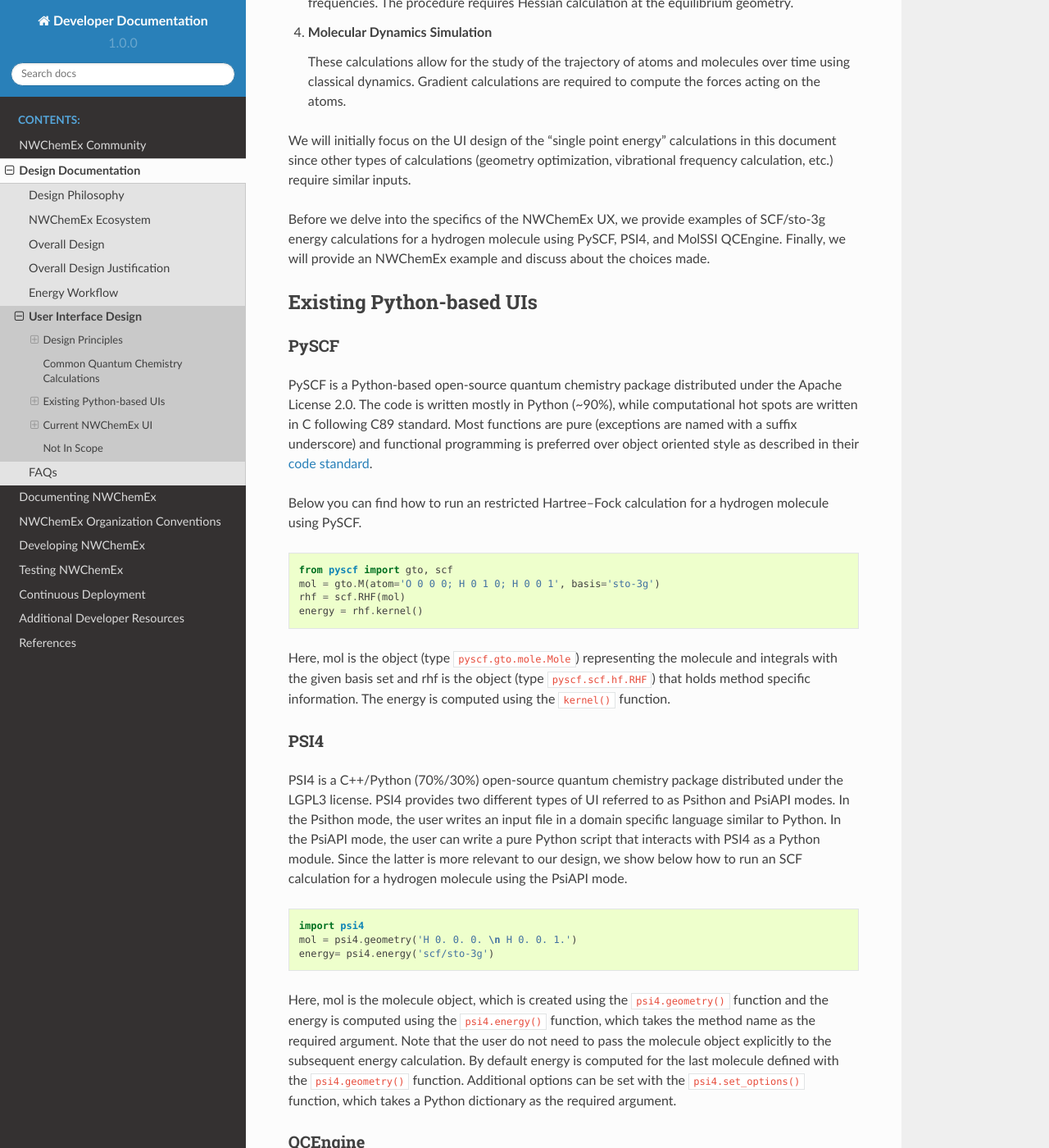
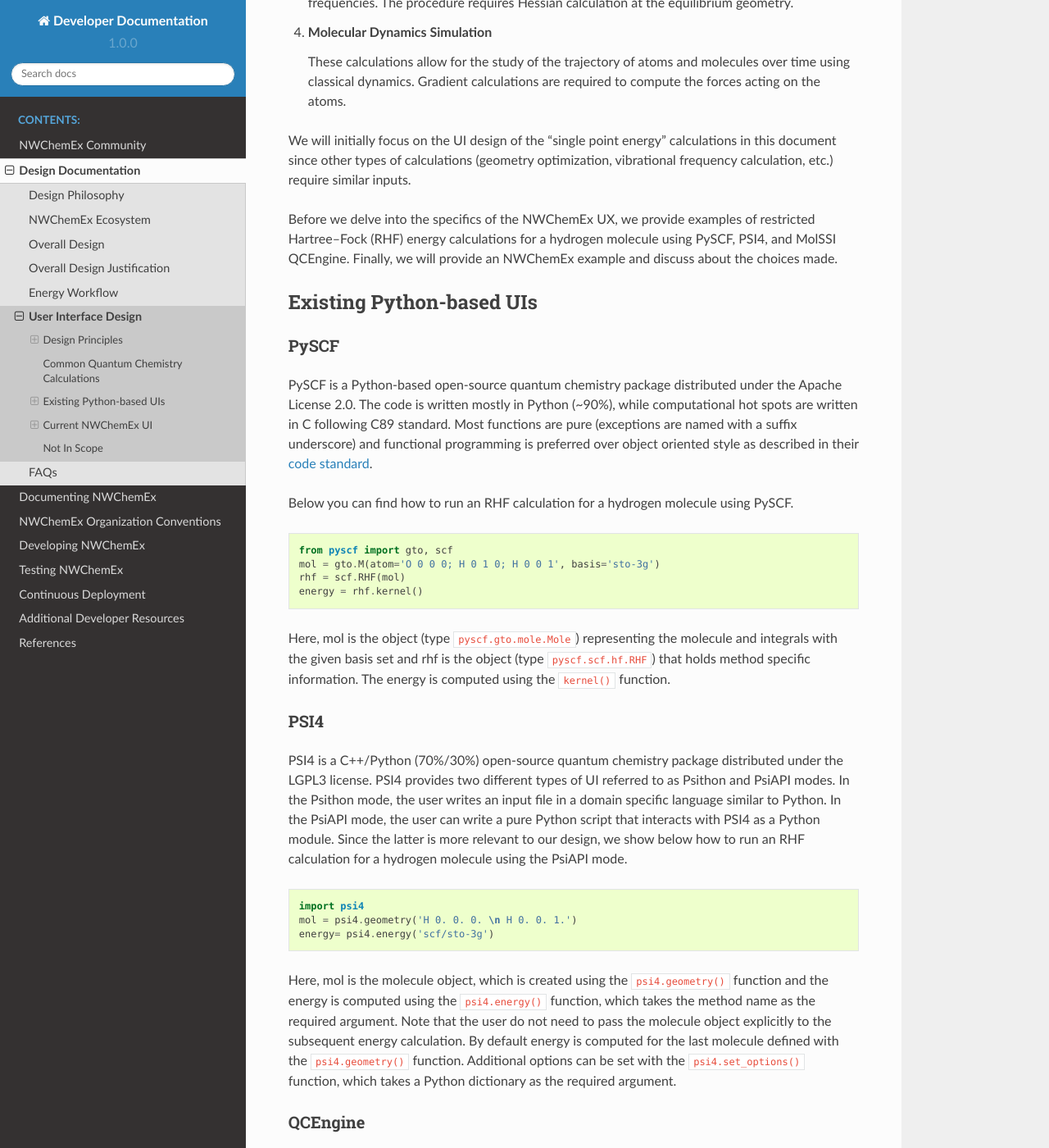
Before and after one commit to NWChemEx/.github, a Sphinx documentation site: the page built from docs/source/design/ui_design.rst, in a window 1280 px wide and 1400 px high, scrolled down 3340 px. Shown: the whole window at 82% size. Built offline with Sphinx 7.4.7 and the Read the Docs theme 2.0.0, drawn with Linux system fonts in a browser that asks for light colours; some of the changed text lies outside the part shown.

Commit message:
More RHF fixes

```diff
--- a/docs/source/design/ui_design.rst
+++ b/docs/source/design/ui_design.rst
@@ -169,9 +169,9 @@
 optimization, vibrational frequency calculation, etc.) require similar inputs.
 
 Before we delve into the specifics of the NWChemEx UX, we provide examples of
-SCF/sto-3g energy calculations for a hydrogen molecule using PySCF, PSI4, and
-MolSSI QCEngine. Finally, we will provide an NWChemEx example and discuss about
-the choices made.
+restricted Hartree--Fock (RHF) energy calculations for a hydrogen molecule using
+PySCF, PSI4, and MolSSI QCEngine. Finally, we will provide an NWChemEx example
+and discuss about the choices made.
 
 **************************
 Existing Python-based UIs
@@ -186,7 +186,7 @@
 programming is preferred over object oriented style as described in their `code
 standard <https://pyscf.org/code-rule.html>`_.
 
-Below you can find how to run an restricted Hartree--Fock calculation for a hydrogen molecule using
+Below you can find how to run an RHF calculation for a hydrogen molecule using
 PySCF.
 
 .. code-block:: python
@@ -208,7 +208,7 @@
 Psithon and PsiAPI modes. In the Psithon mode, the user writes an input file in
 a domain specific language similar to Python. In the PsiAPI mode, the user can
 write a pure Python script that interacts with PSI4 as a Python module. Since
-the latter is more relevant to our design, we show below how to run an SCF
+the latter is more relevant to our design, we show below how to run an RHF
 calculation for a hydrogen molecule using the PsiAPI mode.
 
 .. code-block:: python
@@ -232,7 +232,7 @@
 Python library that provides a common API for quantum chemistry programs.
 QCEngine is an open-source package distributed under the Apache License 2.0.
 
-Below you can find how to run an SCF calculation for a hydrogen molecule using
+Below you can find how to run an RHF calculation for a hydrogen molecule using
 QCEngine.
 
 .. code-block:: python
@@ -246,10 +246,10 @@
 
 Here, mol is the molecule object (type
 ``qcelemental.models.molecule.Molecule``), which is created using the
-``qcel.models.Molecule.from_data()`` function from QCElemental package. The SCF
-energy is computed using the ``qcng.compute()`` function, from QCEngine
-package. Note that, the input for the ``qcng.compute`` function is a Python
-dictionary with a schema defined by QCElemental.
+``qcel.models.Molecule.from_data()`` function from QCElemental package. The RHF
+energy is computed using the ``qcng.compute()`` function, from QCEngine package.
+Note that, the input for the ``qcng.compute`` function is a Python dictionary
+with a schema defined by QCElemental.
 
 ********************
 Current NWChemEx UI
@@ -287,7 +287,7 @@
 function call as ``kwargs``. The return type of the ``calculate()`` function is
 also an opaque type that can hold key/value pairs.
 
-With the ``calculate()`` function, a user can run the restricted Hartree--Fock example by
+With the ``calculate()`` function, a user can run the RHF example by
 specifying only the required arguments as shown below.
 
 .. code-block:: python
```
Also changed, not shown: other parts of docs/source/design/ui_design.rst (+3 -3 lines).
